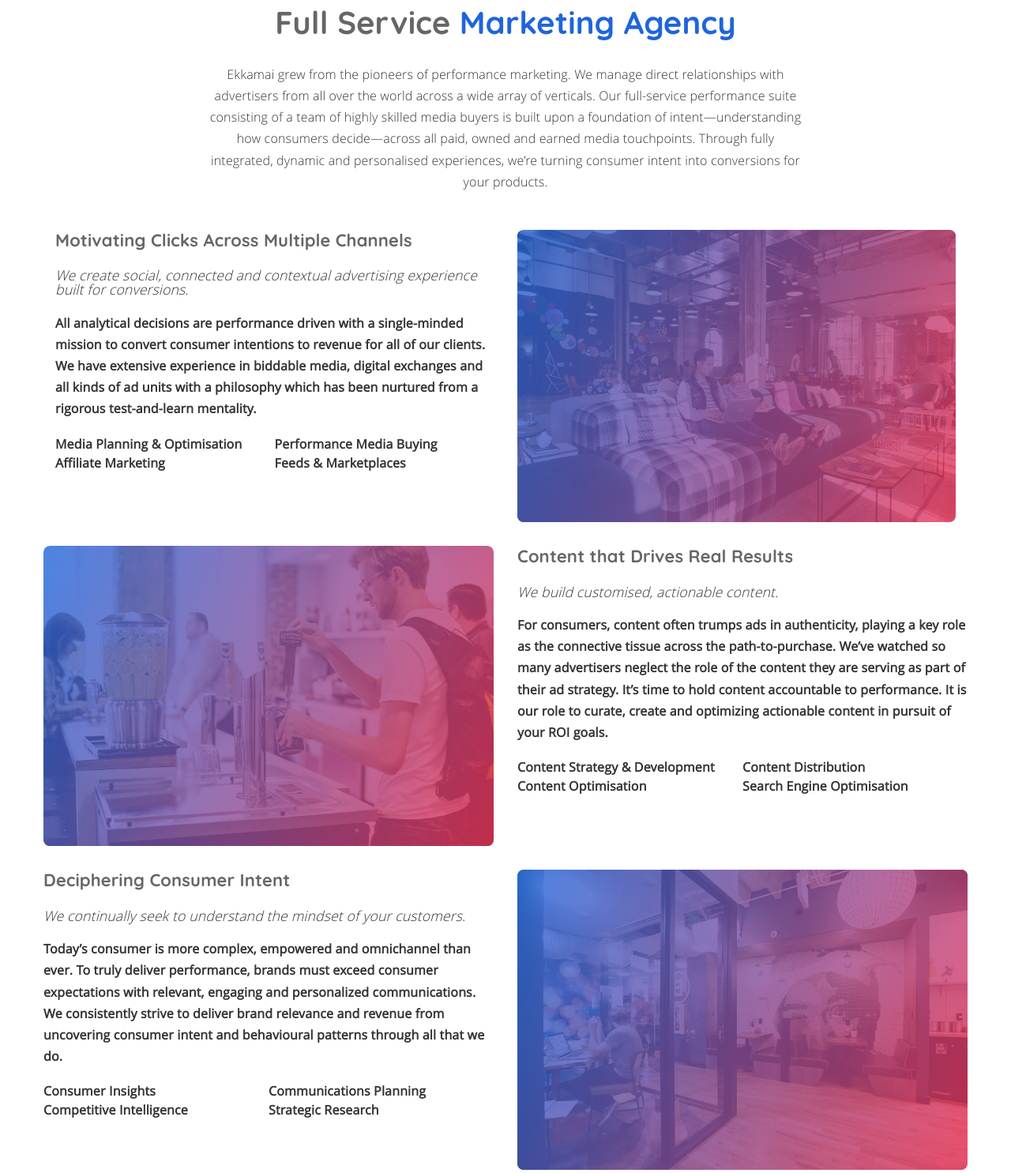
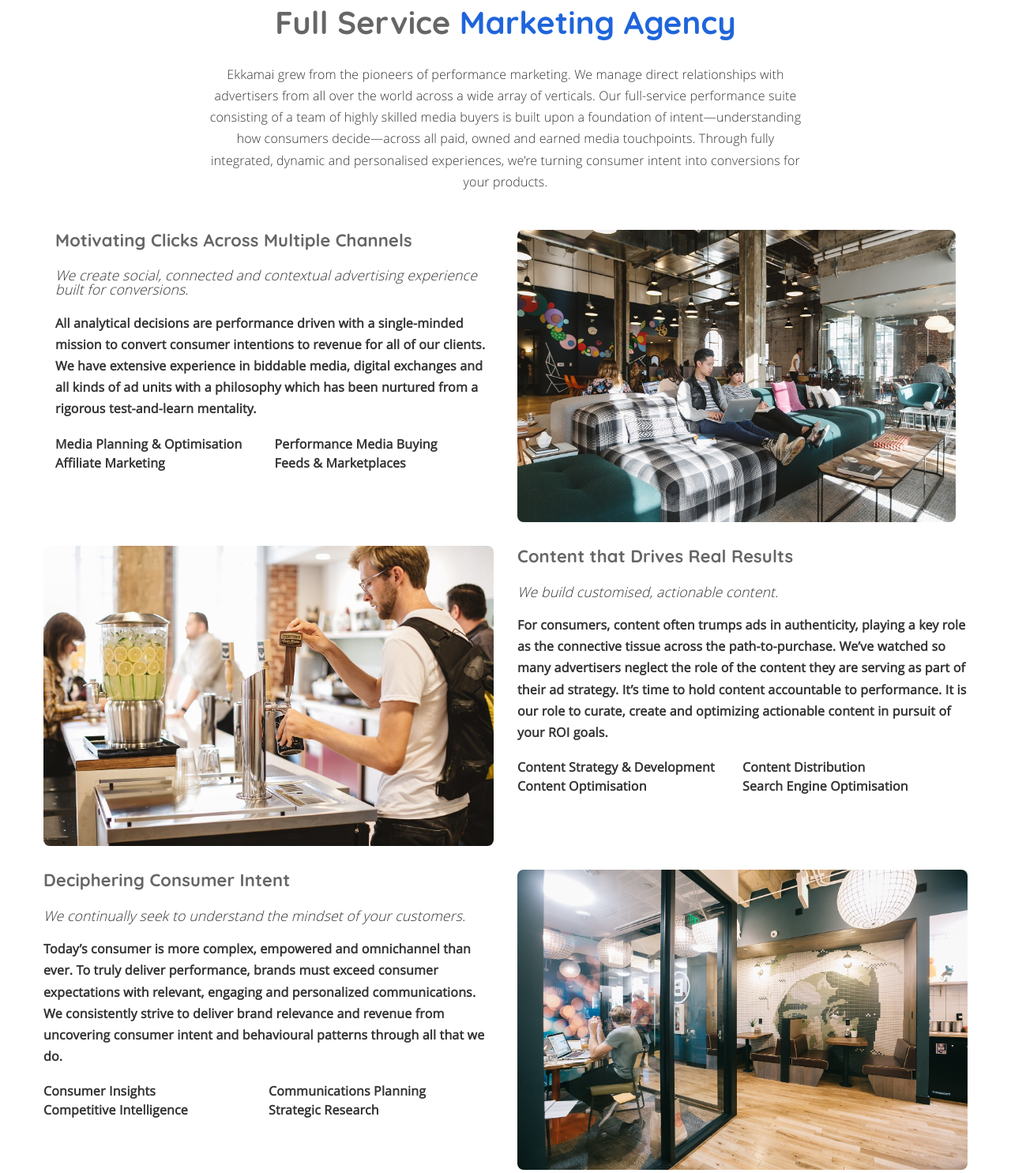
Before and after one commit to ekkamai/ekkamai.github.io, a plain HTML site: page index.html in a window 1280 px wide. Shown: the part 680-2165 px from the top of the page at 79% size. Drawn offline with Linux system fonts and the light colour scheme; some packages are replaced by stand-ins of ours; a script that the page names is missing.

Commit message:
background on images

```diff
--- a/index.html
+++ b/index.html
@@ -149,7 +149,6 @@
 					<div class="col-md-6">
             <div class="video wow fadeInRight" data-wow-duration=".5s">
 							<img src="images/office/1.jpg" alt="about-video" />
-							<div class="video-overlay gradiant-background"></div>
 						</div>
 				</div><!-- .row -->
 
@@ -158,7 +157,6 @@
 					<div class="col-md-6">
 						<div class="video wow fadeInLeft" data-wow-duration=".5s">
 							<img src="images/office/2.jpg" alt="about-video" />
-							<div class="video-overlay gradiant-background"></div>
 						</div>
 					</div><!-- .col -->
           <div class="col-md-6">
@@ -194,7 +192,6 @@
 					<div class="col-md-6">
 						<div class="video wow fadeInRight" data-wow-duration=".5s">
 							<img src="images/office/3.jpg" alt="about-video" />
-							<div class="video-overlay gradiant-background"></div>
 						</div>
 					</div><!-- .col -->
 				</div><!-- .row -->
@@ -204,7 +201,6 @@
 					<div class="col-md-6">
 						<div class="video wow fadeInLeft" data-wow-duration=".5s">
 							<img src="images/office/4.jpg" alt="about-video" />
-							<div class="video-overlay gradiant-background"></div>
 						</div>
 					</div><!-- .col -->
           <div class="col-md-6">
```
